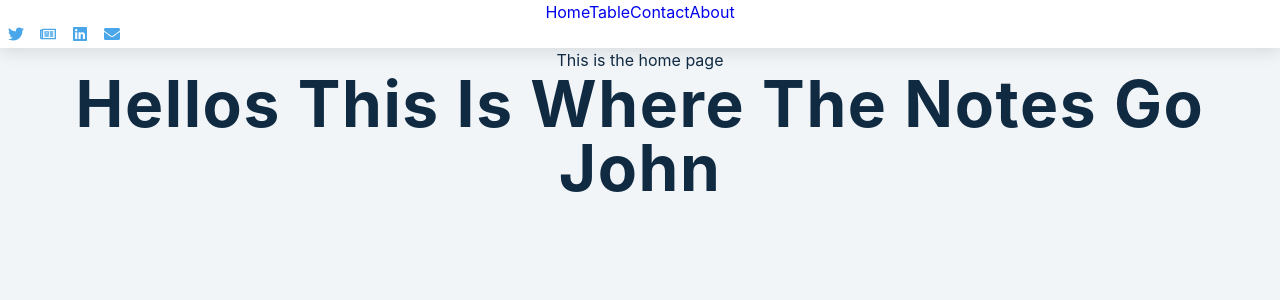
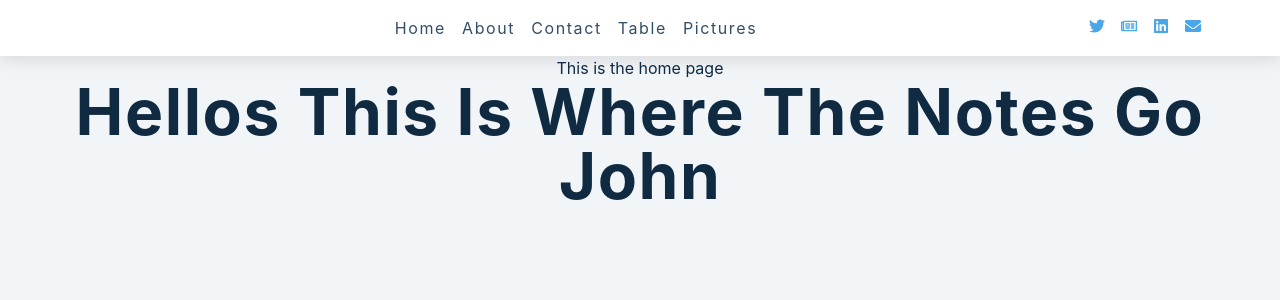
Before and after one commit to johntran1203/helpjohngetgood, a React (Create React App) app: page / in a window 1280 px wide. Shown: the top 300 px of the page. Built offline with nearby package versions, Linux system fonts and the light colour scheme.

Commit message:
finish the navbar

```diff
--- a/src/components/Navbar.jsx
+++ b/src/components/Navbar.jsx
@@ -1,14 +1,45 @@
+import React, { useState, useRef, useEffect } from 'react';
 import { Link } from "react-router-dom";
 import { links, social } from "./data";
 import { FaBars } from 'react-icons/fa';
 
 const Nav = () => {
+  const [showLinks, setShowLinks] = useState(false);
+  const linksContainerRef = useRef(null);
+  const linksRef = useRef(null);
+
+  const toggleLinks = () => {
+    setShowLinks(!showLinks);
+  };
+
+  useEffect(() => {
+    const linksHeight = linksRef.current.getBoundingClientRect().height;
+    if (showLinks) {
+      linksContainerRef.current.style.height = `${linksHeight}px`;
+    } else {
+      linksContainerRef.current.style.height = '0px';
+    }
+  }, [showLinks]);
+
   return (
     <nav>
-      <Link to="/">Home</Link>
-      <Link to="/table">Table</Link>
-      <Link to="/contact">Contact</Link>
-      <Link to="/about">About</Link>
+      <div className="nav-center">
+        <div className="nav-header">
+        {/* <img src={logo} className='logo' alt='logo' /> */}
+          <button className='nav-toggle' onClick={toggleLinks}>
+            <FaBars />
+          </button>
+        </div>
+        <div className="links-container" ref={linksContainerRef}>
+          <ul className="links" ref={linksRef}>
+            {links.map((link) => {
+              const {id, url, text} = link
+              return (
+                <li key={id}><a href={url}>{text}</a></li>
+              )
+            })}
+          </ul>
+        </div>
       <ul className="social-icons">
         {social.map((socialIcon) => {
           const {id, url, icon} = socialIcon
@@ -17,6 +48,7 @@ const Nav = () => {
           )
         })}
       </ul>
+      </div>
     </nav>
   );
 };
--- a/src/components/data.js
+++ b/src/components/data.js
@@ -4,27 +4,27 @@ export const links = [
   {
     id: 1,
     url: '/',
-    text: 'random',
+    text: 'Home',
   },
   {
     id: 2,
     url: '/about',
-    text: 'about',
+    text: 'About',
   },
   {
     id: 3,
-    url: '/projects',
-    text: 'projects',
+    url: '/contact',
+    text: 'Contact',
   },
   {
     id: 4,
-    url: '/contact',
-    text: 'contact',
+    url: '/table',
+    text: 'Table',
   },
   {
     id: 5,
-    url: '/profile',
-    text: 'profile',
+    url: '/pictures',
+    text: 'pictures',
   },
 ]
 
```
